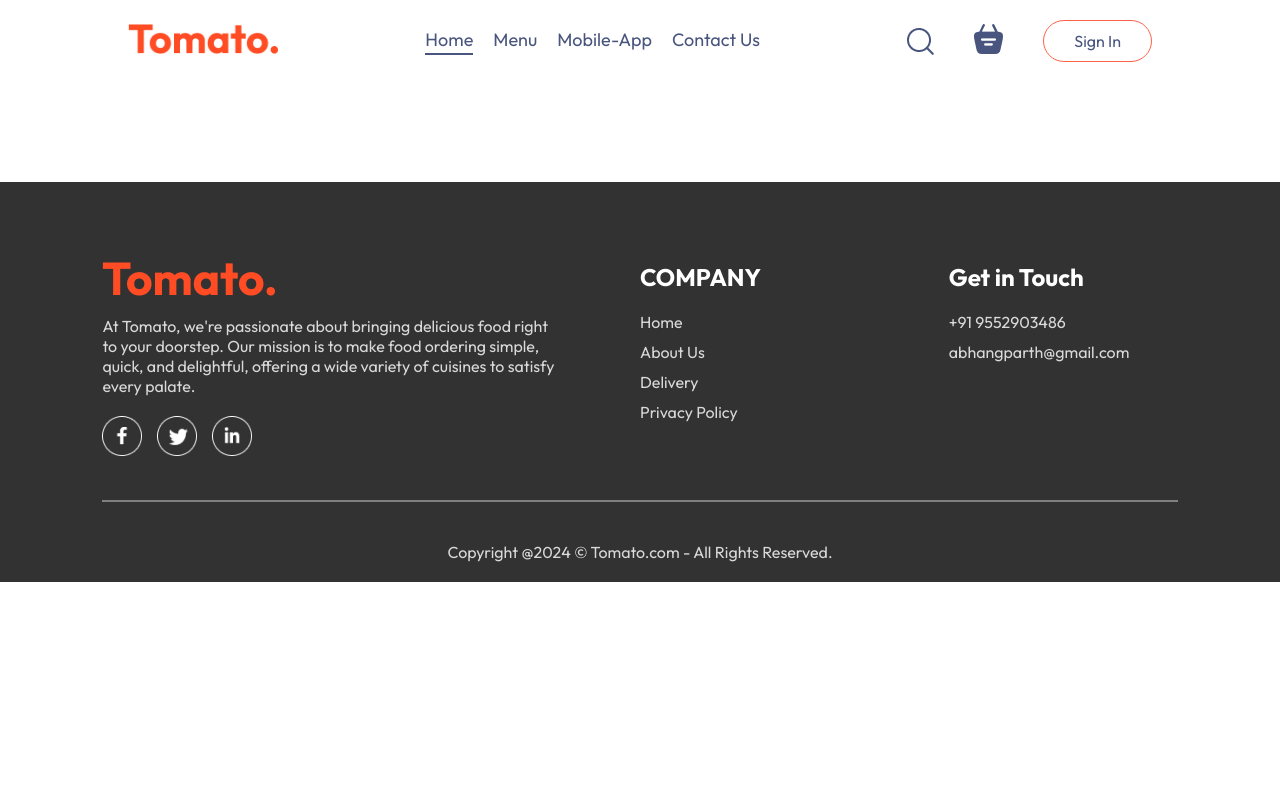
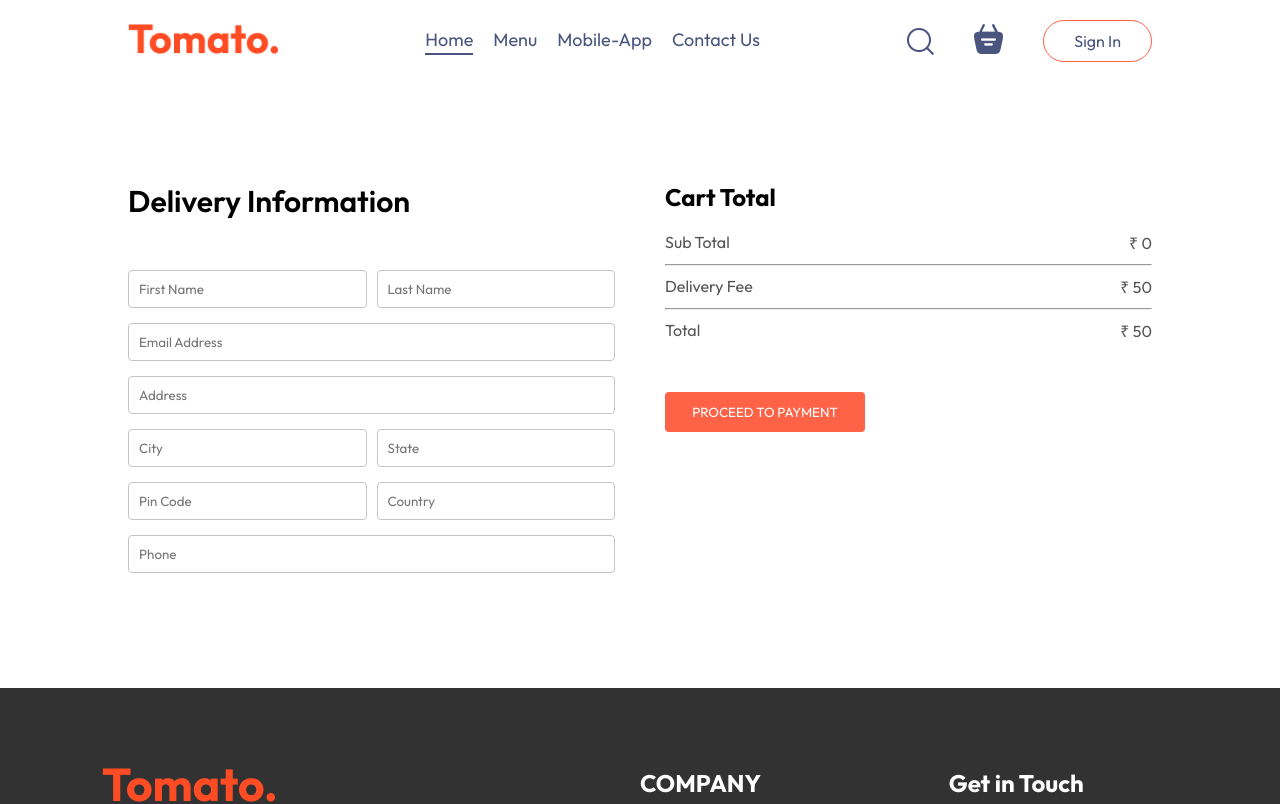
Before and after one commit to Parth0124/eat-fast, a React (Vite) app in the folder frontend/: page /order in a window 1280 px wide. Shown: the top 804 px of the page. Built offline with nearby package versions, Linux system fonts and the light colour scheme.

Commit message:
place order page done

```diff
--- a/frontend/src/pages/Cart/Cart.jsx
+++ b/frontend/src/pages/Cart/Cart.jsx
@@ -1,9 +1,12 @@
 import { useContext } from "react";
 import "./Cart.css";
 import { StoreContext } from "../../context/StoreContext";
+import { useNavigate } from "react-router-dom";
 
 function Cart() {
   const { cartItems, food_list, removeFromCart, getTotalCartAmount } = useContext(StoreContext);
+
+  const navigate = useNavigate()
 
   return (
     <div className="cart">
@@ -55,7 +58,7 @@
               <p>₹ {getTotalCartAmount() + 50}</p>
             </div>
           </div>
-          <button>PROCEED TO CHECKOUT</button>
+          <button onClick={() => navigate('/order')}>PROCEED TO CHECKOUT</button>
         </div>
         <div className="cart-promocode">
           <div className="">
--- a/frontend/src/pages/PlaceOrder/PlaceOrder.css
+++ b/frontend/src/pages/PlaceOrder/PlaceOrder.css
@@ -0,0 +1,41 @@
+.place-order{
+    display: flex;
+    align-items: start;
+    justify-content: space-between;
+    gap: 50px;
+    margin-top: 100px;
+}
+
+.place-order-left{
+    width: 100%;
+    max-width: max(30%, 500px);
+}
+
+.place-order-left .title{
+    font-size: 30px;
+    font-weight: 600;
+    margin-bottom: 50px;
+}
+
+.place-order-left input{
+    margin-bottom: 15px;
+    width: 100%;
+    padding: 10px;
+    border: 1px solid #c5c5c5;
+    border-radius: 4px;
+    outline-color: tomato;
+}
+
+.place-order-left .multi-fields{
+    display: flex;
+    gap: 10px;
+}
+
+.place-order-right{
+    width: 100%;
+    max-width: max(40%, 500px);
+}
+
+.place-order .cart-total button{
+    margin-top: 30px;
+}
--- a/frontend/src/pages/PlaceOrder/PlaceOrder.jsx
+++ b/frontend/src/pages/PlaceOrder/PlaceOrder.jsx
@@ -1,11 +1,55 @@
-import './PlaceOrder.css'
+import { useContext } from "react";
+import "./PlaceOrder.css";
+import { StoreContext } from "../../context/StoreContext";
 
 function PlaceOrder() {
+
+const {getTotalCartAmount} = useContext(StoreContext)
+
   return (
-    <div>
-
-    </div>
-  )
+    <form className="place-order">
+      <div className="place-order-left">
+        <p className="title">Delivery Information</p>
+        <div className="multi-fields">
+          <input type="text" placeholder="First Name" />
+          <input type="text" placeholder="Last Name" />
+        </div>
+        <input type="email" placeholder="Email Address" />
+        <input type="text" placeholder="Address" />
+        <div className="multi-fields">
+          <input type="text" placeholder="City" />
+          <input type="text" placeholder="State" />
+        </div>
+        <div className="multi-fields">
+          <input type="text" placeholder="Pin Code" />
+          <input type="text" placeholder="Country" />
+        </div>
+        <input type="text" placeholder="Phone"/>
+      </div>
+      <div className="place-order-right">
+      <div className="cart-total">
+          <h2>Cart Total</h2>
+          <div className="">
+            <div className="cart-total-details">
+              <p>Sub Total</p>
+              <p>₹ {getTotalCartAmount()}</p>
+            </div>
+            <hr />
+            <div className="cart-total-details">
+              <p>Delivery Fee</p>
+              <p>₹ {50}</p>
+            </div>
+            <hr />
+            <div className="cart-total-details">
+              <p>Total</p>
+              <p>₹ {getTotalCartAmount() + 50}</p>
+            </div>
+          </div>
+          <button>PROCEED TO PAYMENT</button>
+        </div>
+      </div>
+    </form>
+  );
 }
 
-export default PlaceOrder
+export default PlaceOrder;
```
